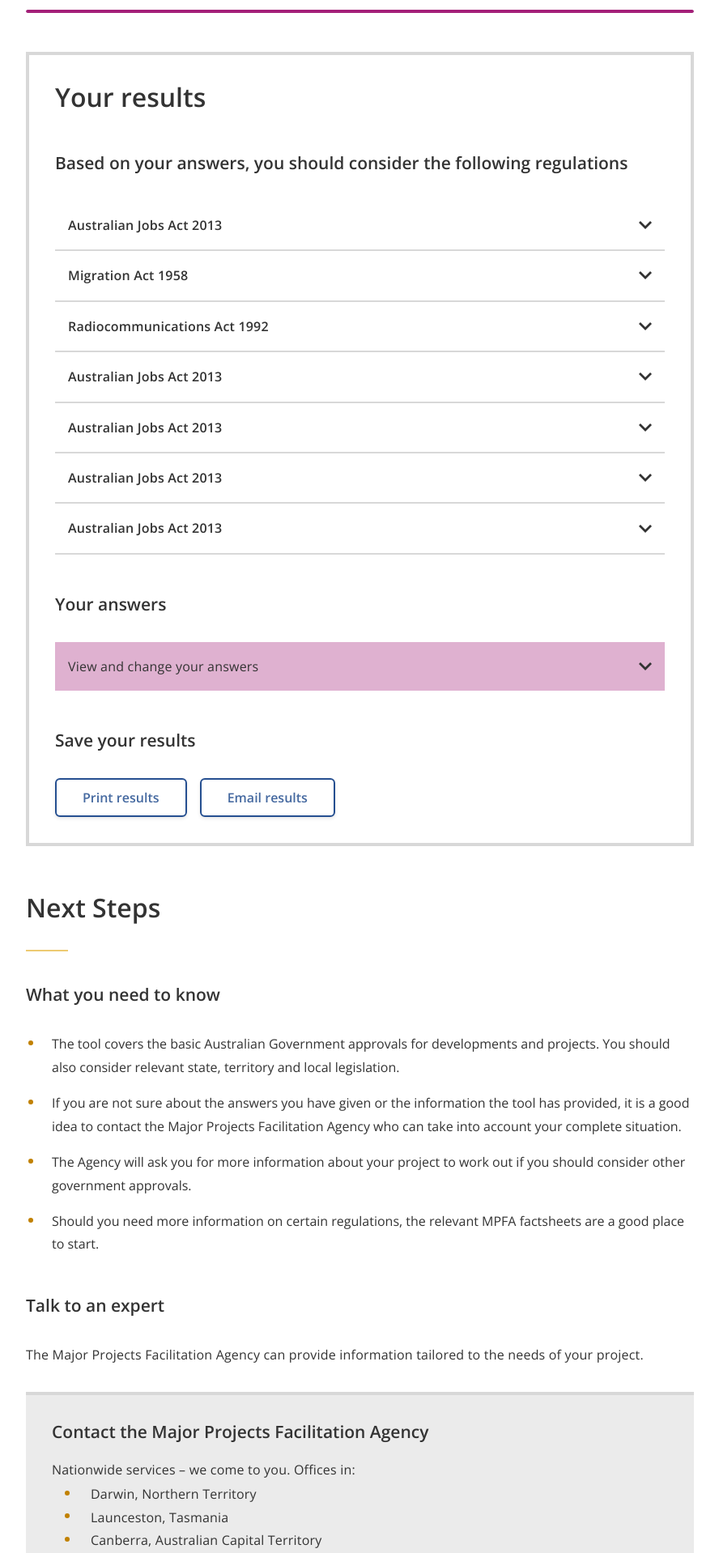
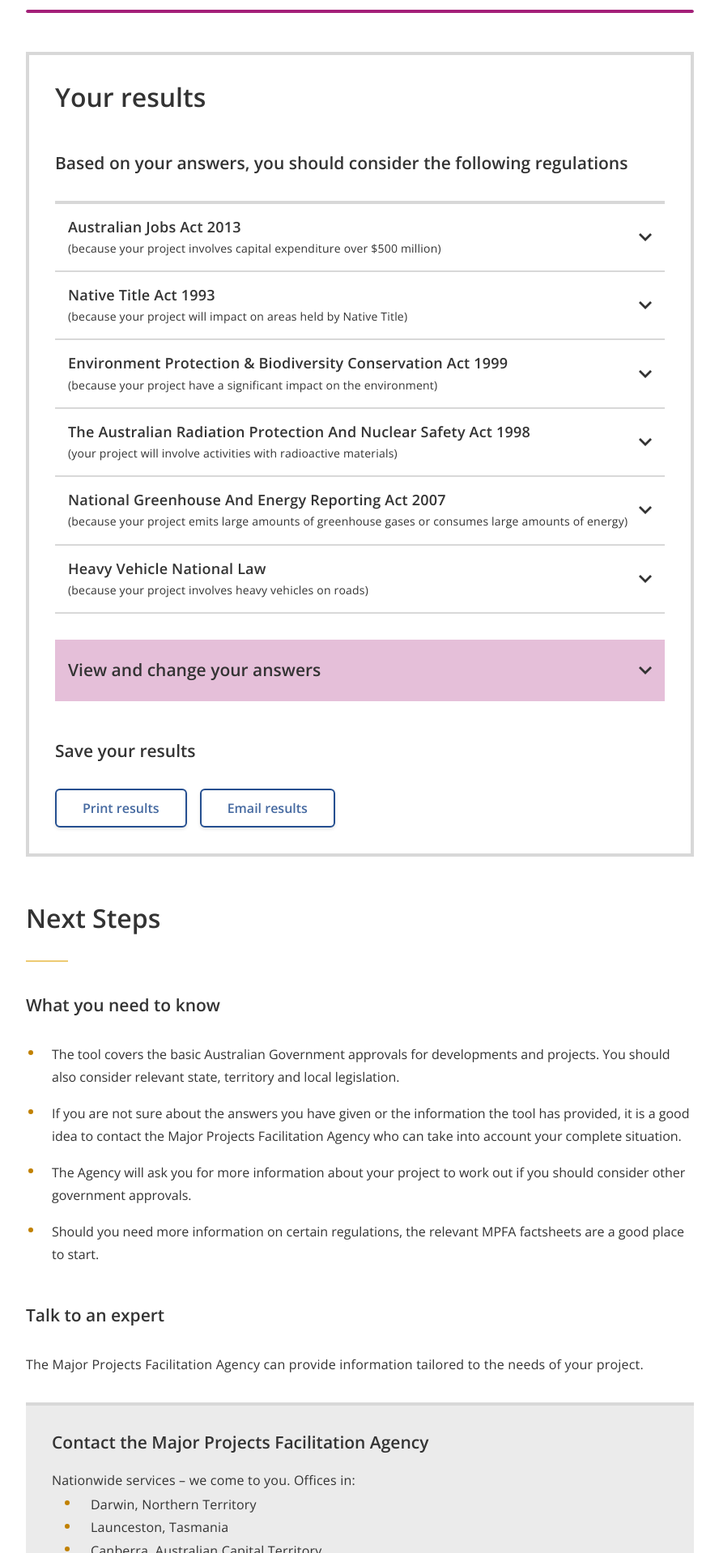
Before and after one commit to AUSGov/bga-major-projects-help, a Jekyll site: the page built from tool-results.html, in a window 1280 px wide. Shown: the part 477-2395 px from the top of the page at 81% size, without its empty margins (53-941 px from the left). Built offline with Jekyll 4.4.1, drawn with Linux system fonts in a browser that asks for light colours; nearby versions of some CDN libraries; library files that are not in the unit come from our copies; a script that is not in the unit is left out.

Commit message:
Update results page.

```diff
--- a/_sass/_tools.scss
+++ b/_sass/_tools.scss
@@ -509,6 +509,7 @@
 
         .results-accordion {
             margin: 0 0 32px 0;
+            border-top: 4px solid $grey-light;
 
             .result-item {
                 border-bottom: solid 2px $grey-light;
@@ -525,13 +526,23 @@
                     top: calc(50% - 5px);
                 }
 
-                p:last-of-type {
-                    @include font-format($font-family, $font-semibold, normal);
-                    padding: 0 24px 0 0;
+                p {
+                    font-size: 18px;
+                    line-height: 1.4;
+                    span {
+                        font-size: 14px;
+                        @include font-format($font-family, $font-regular, normal);
+                        display:inline-block;
+                    }
+                    &:last-of-type {
+                        @include font-format($font-family, $font-semibold, normal);
+                        padding: 0 24px 0 0;
+                    }
                 }
 
                 &.open {
                     background: $grey-lightest;
+                    //background: $purple-lightest;
 
                     p {
                         @include font-format($font-family, $font-semibold, normal);
@@ -546,22 +557,29 @@
                 &:active,
                 &:focus {
                     background: $grey-lightest;
+                    //background: $purple-lightest;
                     cursor: pointer;
 
                     p {
                         @include font-format($font-family, $font-semibold, normal);
                         text-decoration: underline;
+
+                        span {
+                            text-decoration: none;
+                        }
                     }
                 }
             }
 
             .result-item-text {
                 background: $grey-lightest;
+                //background: $purple-lightest;
                 padding: 16px;
                 display: none;
+                font-size: 16px;
 
                 p:last-of-type {
-                    padding: 0;
+                    padding: 0 0 16px 0;
                 }
             }
         }
@@ -571,9 +589,12 @@
 
             .answers-item {
                 .answers-item-title {
-                    background: $purple-light;
-                    padding: 16px;
+                    background: lighten($purple-light, 4%);
+                    //background: $blue-primary-mid;
+                    padding: 24px 16px;
                     position: relative;
+                    //box-shadow: rgba(0, 0, 0, 0.1) 0px 2px 4px 0px;
+                    z-index: 10;
 
                     svg {
                         position: absolute;
@@ -581,13 +602,14 @@
                         top: calc(50% - 5px);
                     }
 
-                    p:last-of-type {
+                    h3:last-of-type {
                         padding: 0 24px 0 0;
+                        //color: $white;
                     }
 
                     &.open {
 
-                        p {
+                        h3 {
                             @include font-format($font-family, $font-semibold, normal);
                         }
 
@@ -599,9 +621,10 @@
                     &:hover,
                     &:active,
                     &:focus {
+                        background: $purple-light;
                         cursor: pointer;
 
-                        p {
+                        h3 {
                             @include font-format($font-family, $font-semibold, normal);
                             text-decoration: underline;
                         }
@@ -612,6 +635,7 @@
                     background: $purple-lightest;
                     padding: 16px;
                     display: none;
+                    z-index: 20;
 
                     table {
                         width: 100%;
@@ -648,7 +672,7 @@
                                     background-position: center right;
                                     padding-right: 24px;
                                     text-decoration: none;
-                                    border-bottom: 2px solid #748FB8;
+                                    border-bottom: 1px solid #748FB8;
 
                                     &:visited {
                                         color: $blue-primary-mid;
--- a/tool-get-started.html
+++ b/tool-get-started.html
@@ -107,13 +107,14 @@ url2: planning/new-businesses.html
                         </div>
                     </div>
                     </div>
-                    -->
+
                     <h2>The Major Projects Facilitation Agency</h2>
                     <hr/>
                             <p>Are you investing in or looking to invest in a Major Project?</p>
                             <p>The Major Projects Facilitation Agency provides regulatory information, coordination and facilitation services to assist your investment decisions.</p>
                             <p>The Agency is the first point of contact for investors and proponents of major projects who are trying to understand Australian Government approval processes for major projects.</p>
                     <p>For more information, visit the <a href="">Major Projects Facilitation Agency</a></p>
+                    -->
 
 
                 </div>
--- a/tool-results.html
+++ b/tool-results.html
@@ -34,7 +34,9 @@ url2: planning/new-businesses.html
 
                         <div class="result-item">
                             <div class="result-item-title">
-                                <p>Australian Jobs Act 2013</p>
+                                <p>Australian Jobs Act 2013<br/>
+                                <span>(because your project involves capital expenditure over $500 million)</span></p>
+
                                 <svg id="Icon_chevron_down" data-name="Icon / chevron / down" xmlns="http://www.w3.org/2000/svg" width="16" height="10" viewBox="0 0 16 10">
                                     <path id="Chevron_Down" data-name="Chevron / Down" d="M6.028,8,0,14.018,1.986,16,10,8,1.986,0,0,1.982Z" transform="translate(16) rotate(90)" fill="#333" />
                                 </svg>
@@ -42,105 +44,100 @@ url2: planning/new-businesses.html
 
                             </div>
                             <div class="result-item-text">
-                                <p>All major projects with capital expenditure of AUD $500 million or more will require an Australian Industry Participation Plan under the Australian Jobs Act 2013.</p>
+                                <p>All major projects with capital expenditure of AUD $500 million or more will require an Australian Industry Participation Plan under the Australian Jobs Act 2013. For more information see the <a href="">fact sheet</a>.</p>
                                 <p>Relevant authority: <a href="">Australian Industry Participation Authority</a>
-                                <p>For more information see the <a href="">fact sheet</a>.</p>
+
                             </div>
                         </div>
                         <div class="result-item">
                             <div class="result-item-title">
-                                <p>Migration Act 1958</p>
+                                <p>Native Title Act 1993<br/>
+                                <span>(because your project will impact on areas held by Native Title)</span></p>
+
                                 <svg id="Icon_chevron_down" data-name="Icon / chevron / down" xmlns="http://www.w3.org/2000/svg" width="16" height="10" viewBox="0 0 16 10">
                                     <path id="Chevron_Down" data-name="Chevron / Down" d="M6.028,8,0,14.018,1.986,16,10,8,1.986,0,0,1.982Z" transform="translate(16) rotate(90)" fill="#333" />
                                 </svg>
 
                             </div>
                             <div class="result-item-text">
-                                <p>All foreign workers will require the appropriate visa that allows them to work in Australia and in Commonwealth waters under the Migration Act 1958.</p>
-                                <p>Relevant authority: <a href="">Department of Home Affairs</a></p>
-                                <p>For more information see the <a href="">fact sheet</a>.</p>
+                                <p>Activity on areas held by Native Title require approvals through negotiations with the affected title holders under the Native Title Act 1993. For more information see the <a href="">fact sheet</a>.</p>
+                                <p>Relevant authority: <a href="">National Native Title Tribunal</a></p>
+
                             </div>
                         </div>
 
                         <div class="result-item">
                             <div class="result-item-title">
-                                <p>Radiocommunications Act 1992</p>
+                                <p>Environment Protection & Biodiversity Conservation Act 1999<br/>
+                                <span>(because your project have a significant impact on the environment)</span></p>
                                 <svg id="Icon_chevron_down" data-name="Icon / chevron / down" xmlns="http://www.w3.org/2000/svg" width="16" height="10" viewBox="0 0 16 10">
                                     <path id="Chevron_Down" data-name="Chevron / Down" d="M6.028,8,0,14.018,1.986,16,10,8,1.986,0,0,1.982Z" transform="translate(16) rotate(90)" fill="#333" />
                                 </svg>
                             </div>
                             <div class="result-item-text">
-                                <p>A permit may be required to operate radiocommunications equipment near astronomical and meteorological around electronic signaling operations.</p>
-                                <p>Relevant authority: <a href="">The Australian Communications and Media Authority (ACMA)</a></p>
+                                <p>If your project may pose a significant impact on the environment you will need to notify the Department of the Environment and Energy under the Environment Protection & Biodiversity Conservation Act 1999. Within certain geographical and ecological properties, all activities are automatically considered matters of significance.</p>
+                                <p>Bilateral environmental assessment agreements are in place for all states and territories. For impacts on land or within 3 nautical miles from the coastline refer to your relevant state or territory authority.</p>
                                 <p>For more information see the <a href="">fact sheet</a>.</p>
+                                <p>Relevant authority: <a href="">Department of the Environment and Energy</a></p>
+
                             </div>
                         </div>
 
                         <div class="result-item">
                             <div class="result-item-title">
-                                <p>Australian Jobs Act 2013</p>
+                                <p>The Australian Radiation Protection And Nuclear Safety Act 1998<br/>
+                                <span>(your project will involve activities with radioactive materials)</span></p>
                                 <svg id="Icon_chevron_down" data-name="Icon / chevron / down" xmlns="http://www.w3.org/2000/svg" width="16" height="10" viewBox="0 0 16 10">
                                     <path id="Chevron_Down" data-name="Chevron / Down" d="M6.028,8,0,14.018,1.986,16,10,8,1.986,0,0,1.982Z" transform="translate(16) rotate(90)" fill="#333" />
                                 </svg>
                             </div>
                             <div class="result-item-text">
-                                <p>All major projects with capital expenditure of AUD $500 million or more will require an Australian Industry Participation Plan under the Australian Jobs Act 2013.</p>
-                                <p>Relevant authority: <a href="">The Australian Communications and Media Authority (ACMA)</a></p>
-                                <p>For more information see the <a href="">fact sheet</a>.</p>
+                                <p>All Commonwealth activities related to or involving radioactive materials are strongly regulated under the Australian Radiation Protection and Nuclear Safety Act 1998.</p>
+                                <p>States and territories may also have their own jurisdictional radioactive material regulations. For more information see the <a href="">fact sheet</a>.</p>
+                                <p>Relevant authority: <a href="">Australian Radiation Projection and Nuclear Safety Agency</a></p>
+
                             </div>
                         </div>
 
                         <div class="result-item">
                             <div class="result-item-title">
-                                <p>Australian Jobs Act 2013</p>
+                                <p>National Greenhouse And Energy Reporting Act 2007<br/>
+                                <span>(because your project emits large amounts of greenhouse gases or consumes large amounts of energy)</span></p>
                                 <svg id="Icon_chevron_down" data-name="Icon / chevron / down" xmlns="http://www.w3.org/2000/svg" width="16" height="10" viewBox="0 0 16 10">
                                     <path id="Chevron_Down" data-name="Chevron / Down" d="M6.028,8,0,14.018,1.986,16,10,8,1.986,0,0,1.982Z" transform="translate(16) rotate(90)" fill="#333" />
                                 </svg>
                             </div>
                             <div class="result-item-text">
-                                <p>All major projects with capital expenditure of AUD $500 million or more will require an Australian Industry Participation Plan under the Australian Jobs Act 2013.</p>
-                                <p>Relevant authority: <a href="">The Australian Communications and Media Authority (ACMA)</a></p>
-                                <p>For more information see the <a href="">fact sheet</a>.</p>
+                                <p>Organisations that emit large amounts of greenhouse gases or consumes large amounts of energy may need to report their emissions under the National Greenhouse And Energy Reporting Act 2007. Organisations are responsible for determining their reporting obligations. For more information see the <a href="">fact sheet</a>.</p>
+                                <p>Relevant authority: <a href="">Clean Energy Regulator</a></p>
+
                             </div>
                         </div>
 
                         <div class="result-item">
                             <div class="result-item-title">
-                                <p>Australian Jobs Act 2013</p>
+                                <p>Heavy Vehicle National Law<br/>
+                                <span>(because your project involves heavy vehicles on roads)</span></p>
                                 <svg id="Icon_chevron_down" data-name="Icon / chevron / down" xmlns="http://www.w3.org/2000/svg" width="16" height="10" viewBox="0 0 16 10">
                                     <path id="Chevron_Down" data-name="Chevron / Down" d="M6.028,8,0,14.018,1.986,16,10,8,1.986,0,0,1.982Z" transform="translate(16) rotate(90)" fill="#333" />
                                 </svg>
                             </div>
                             <div class="result-item-text">
-                                <p>All major projects with capital expenditure of AUD $500 million or more will require an Australian Industry Participation Plan under the Australian Jobs Act 2013.</p>
-                                <p>For more information see the <a href="">fact sheet</a>.</p>
-                            </div>
-                        </div>
-
-                        <div class="result-item">
-                            <div class="result-item-title">
-                                <p>Australian Jobs Act 2013</p>
-                                <svg id="Icon_chevron_down" data-name="Icon / chevron / down" xmlns="http://www.w3.org/2000/svg" width="16" height="10" viewBox="0 0 16 10">
-                                    <path id="Chevron_Down" data-name="Chevron / Down" d="M6.028,8,0,14.018,1.986,16,10,8,1.986,0,0,1.982Z" transform="translate(16) rotate(90)" fill="#333" />
-                                </svg>
-                            </div>
-                            <div class="result-item-text">
-                                <p>All major projects with capital expenditure of AUD $500 million or more will require an Australian Industry Participation Plan under the Australian Jobs Act 2013.</p>
-                                <p>Relevant authority: <a href="">The Australian Communications and Media Authority (ACMA)</a></p>
-                                <p>For more information see the <a href="">fact sheet</a>.</p>
+                                <p>Heavy vehicles may require approvals to operate on all roads (except in Northern Territory and Western Australia) under the Heavy Vehicle National Law. Approvals are granted by the class and type of vehicle. For more information see the <a href="">fact sheet</a>.</p>
+                                <p>Relevant authority: <a href="">National Heavy Vehicle Regulator</a></p>
                             </div>
                         </div>
 
 
 
                     </div>
-                    <h3>Your answers</h3>
+
                     <div class="answers-accordion">
 
                         <div class="answers-item">
 
                             <div class="answers-item-title">
-                                <p>View and change your answers</p>
+                                <h3>View and change your answers</h3>
                                 <svg id="Icon_chevron_down" data-name="Icon / chevron / down" xmlns="http://www.w3.org/2000/svg" width="16" height="10" viewBox="0 0 16 10">
                                     <path id="Chevron_Down" data-name="Chevron / Down" d="M6.028,8,0,14.018,1.986,16,10,8,1.986,0,0,1.982Z" transform="translate(16) rotate(90)" fill="#333" />
                                 </svg>
```
Also changed, not shown: 5 other files.
